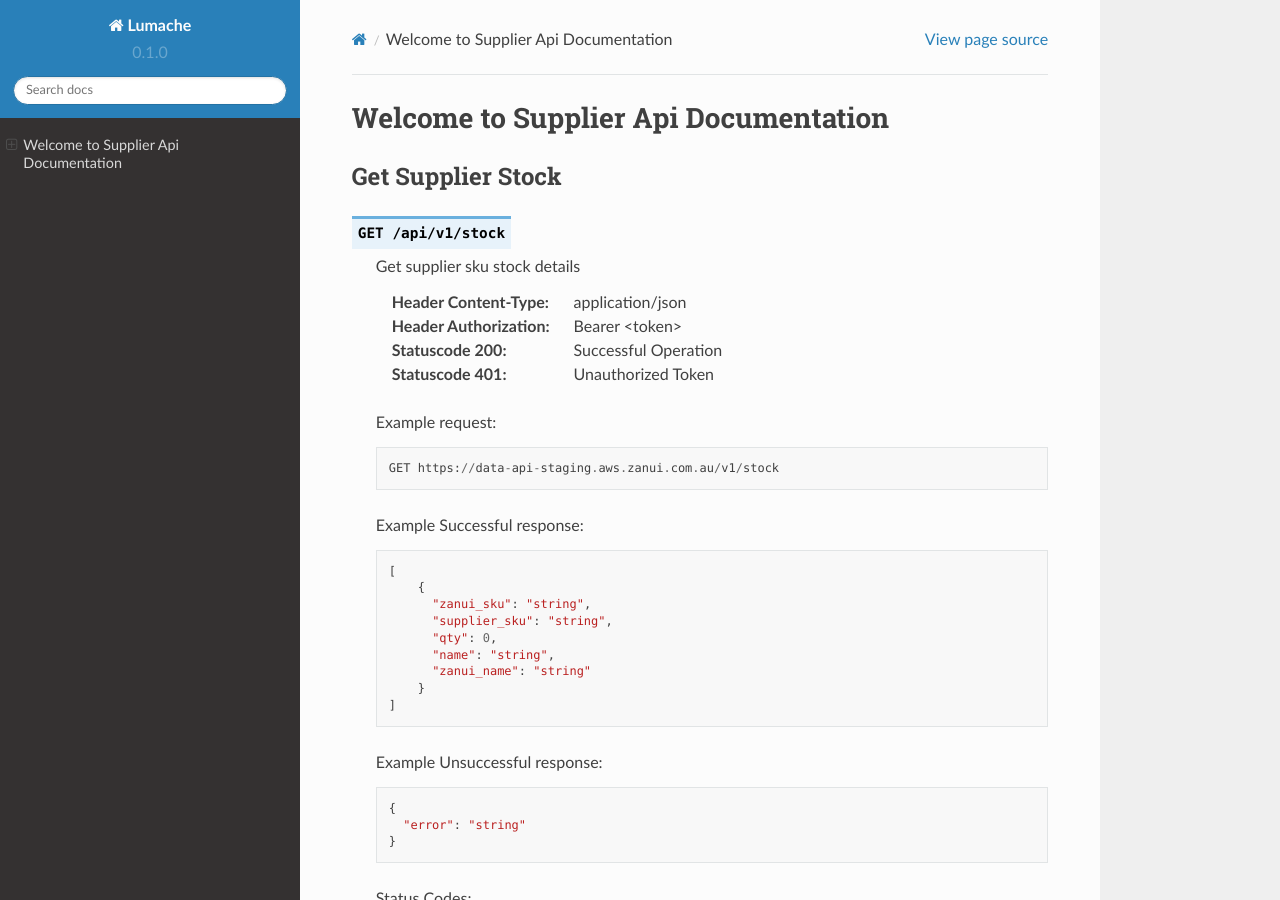
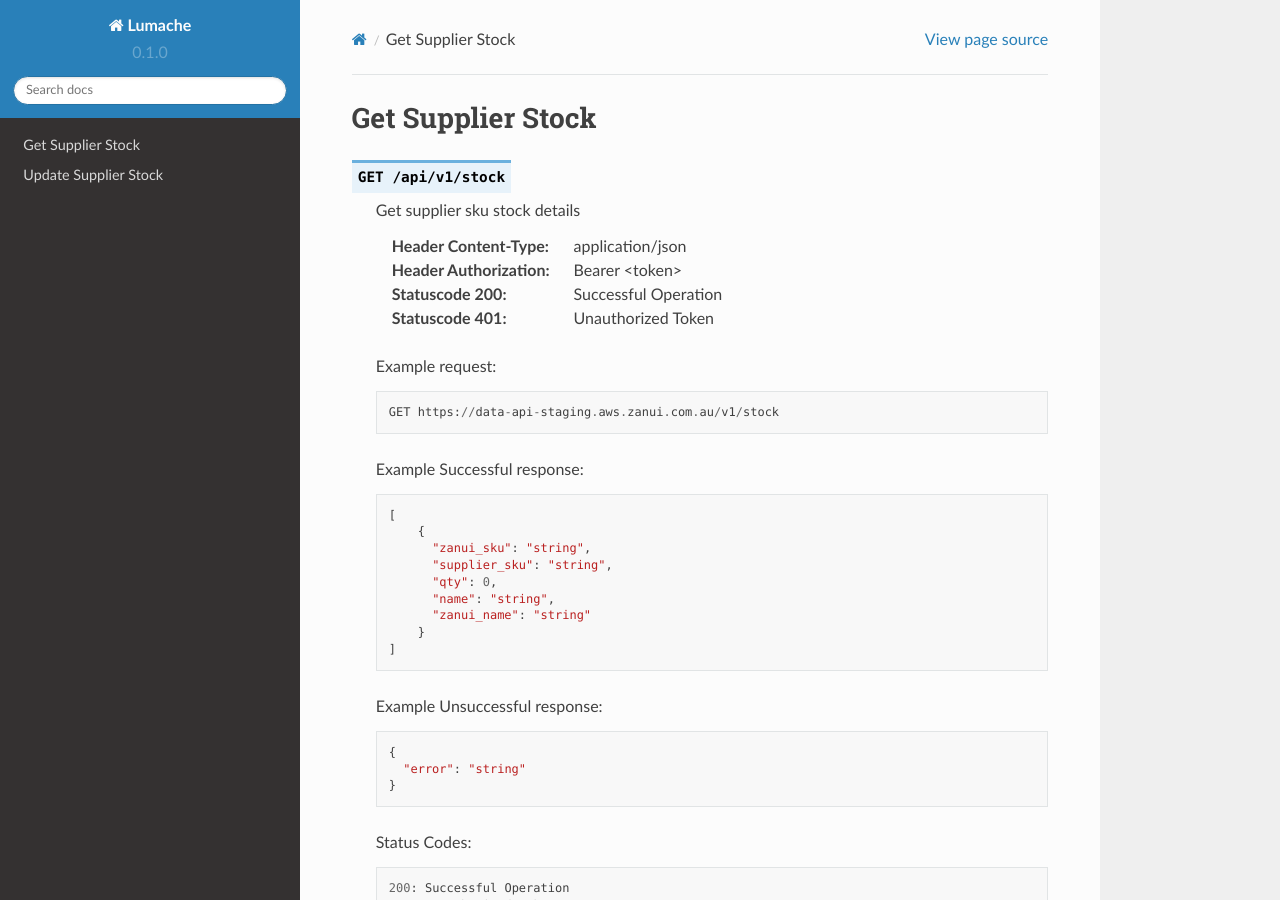
Before and after one commit to lalustine7/Supplier-API-Documentation, a Sphinx documentation site: the page built from docs/source/index.rst, in a window 1280 px wide and 900 px high. Built offline with Sphinx 7.4.7 and the Read the Docs theme 2.0.0, drawn with Linux system fonts in a browser that asks for light colours.

Commit message:
Updated Documentation

```diff
--- a/docs/source/index.rst
+++ b/docs/source/index.rst
@@ -1,8 +1,5 @@
-Welcome to Supplier Api Documentation
-=====================================
-
 Get Supplier Stock
--------------------
+===================
 
 .. function:: GET /api/v1/stock
 
@@ -42,7 +39,7 @@ Get Supplier Stock
 
 
 Update Supplier Stock
-----------------------
+======================
 
 .. function:: POST /api/v1/stock
 
```
